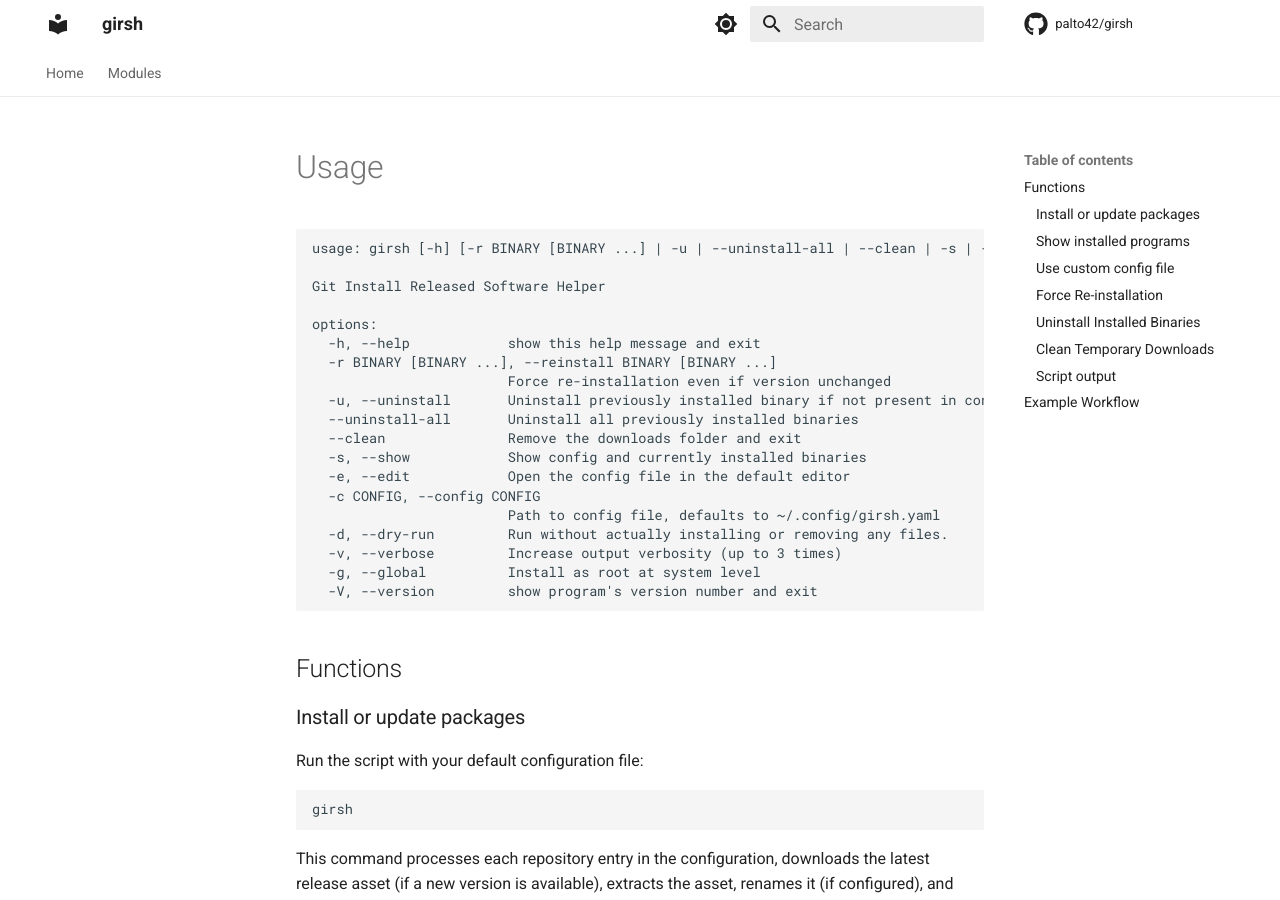
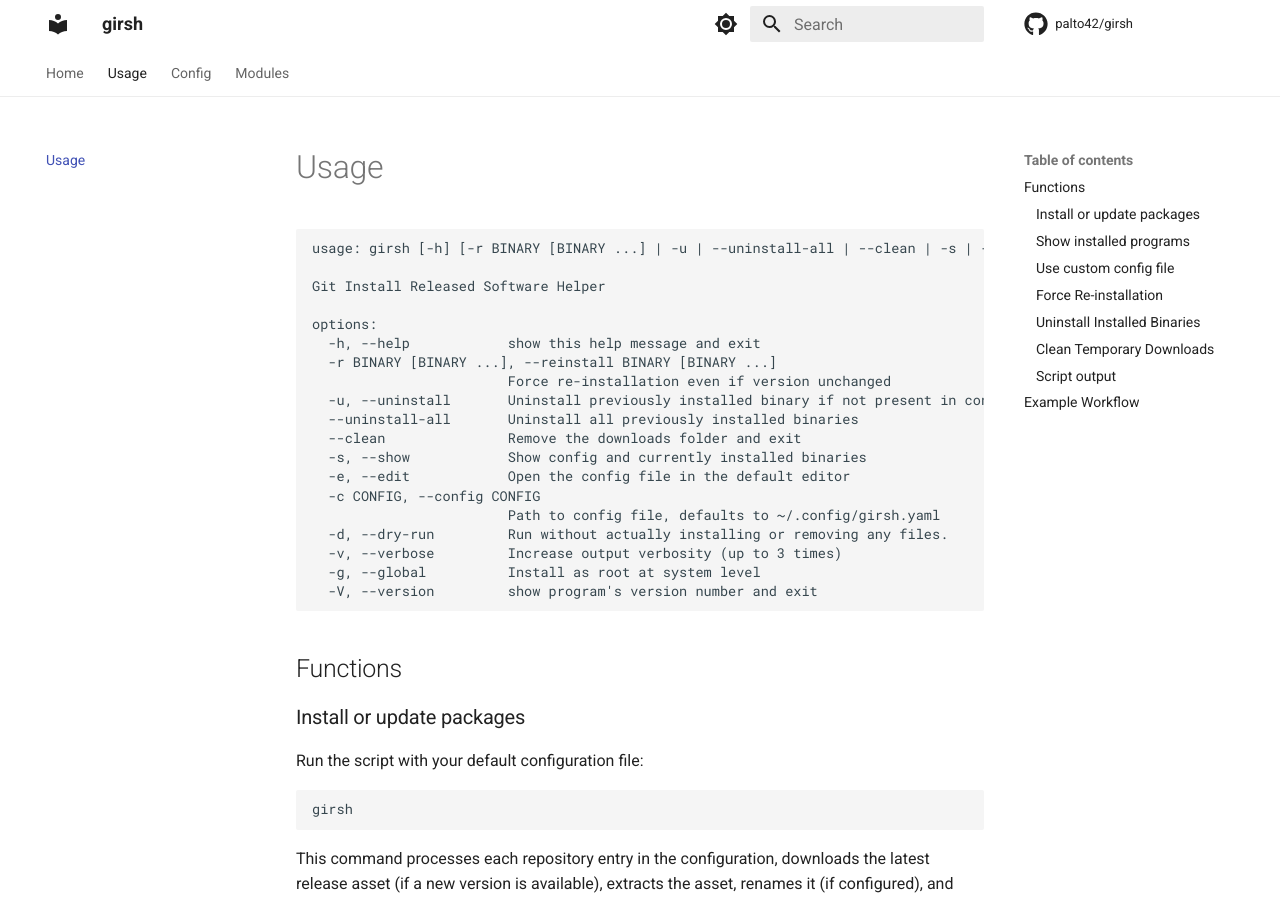
Before and after one commit to palto42/girsh, an MkDocs documentation site: the page built from docs/usage.md, in a window 1280 px wide and 900 px high. Built offline with MkDocs 1.6.1 and Material for MkDocs 9.7.7, drawn with Linux system fonts in a browser that asks for light colours; comment, search, counter and statistics services are not loaded.

Commit message:
update mkdocs settings

```diff
--- a/mkdocs.yml
+++ b/mkdocs.yml
@@ -9,6 +9,8 @@ copyright: Maintained by <a href="https://palto42.com">palto42</a>.
 
 nav:
   - Home: index.md
+  - Usage: usage.md
+  - Config: config.md
   - Modules: modules.md
 plugins:
   - search
@@ -16,6 +18,10 @@ plugins:
       handlers:
         python:
           paths: ["src/girsh"]
+          options:
+            show_source: false
+            show_root_heading: true
+            heading_level: 3
 theme:
   name: material
   feature:
```
